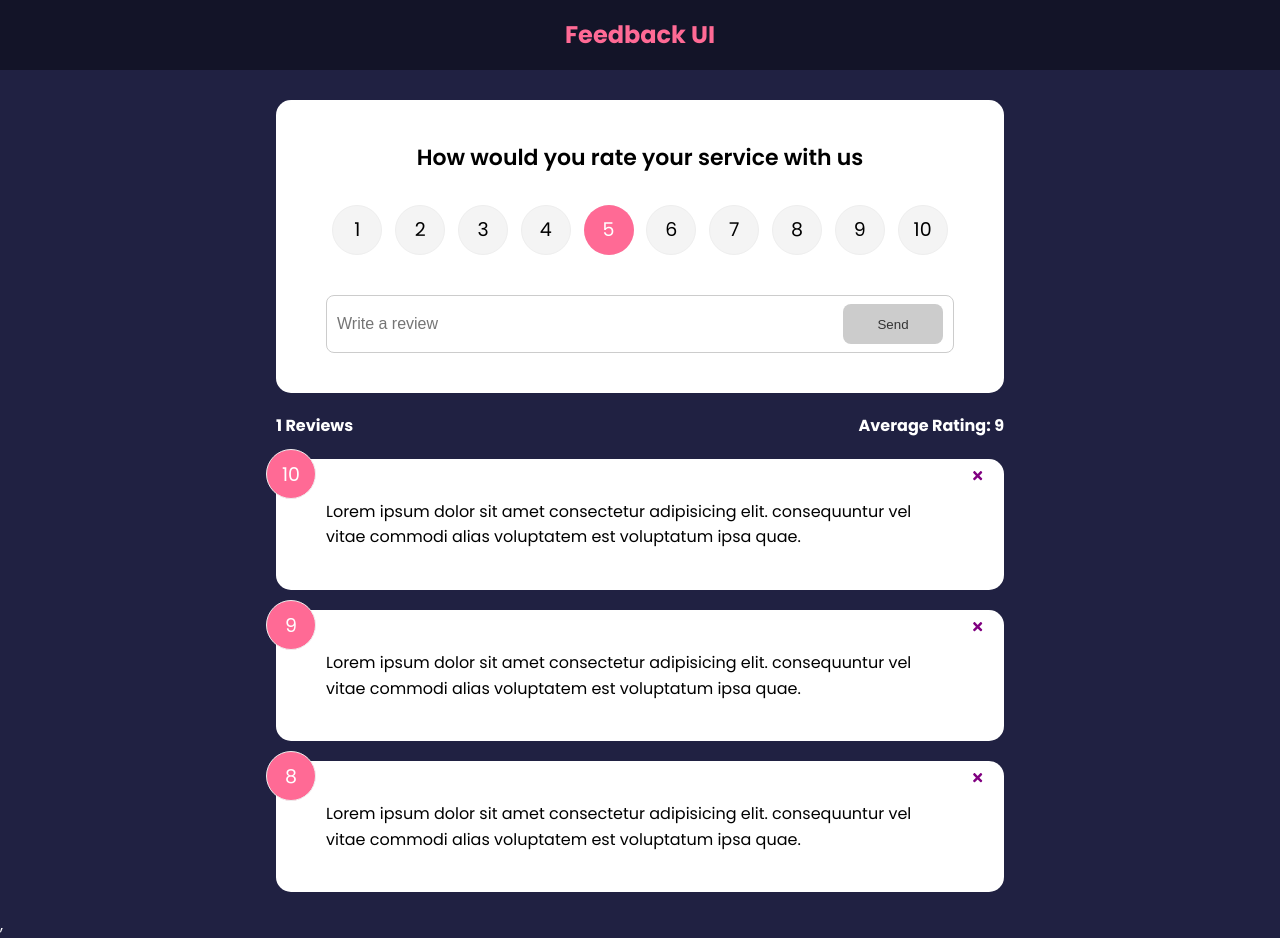
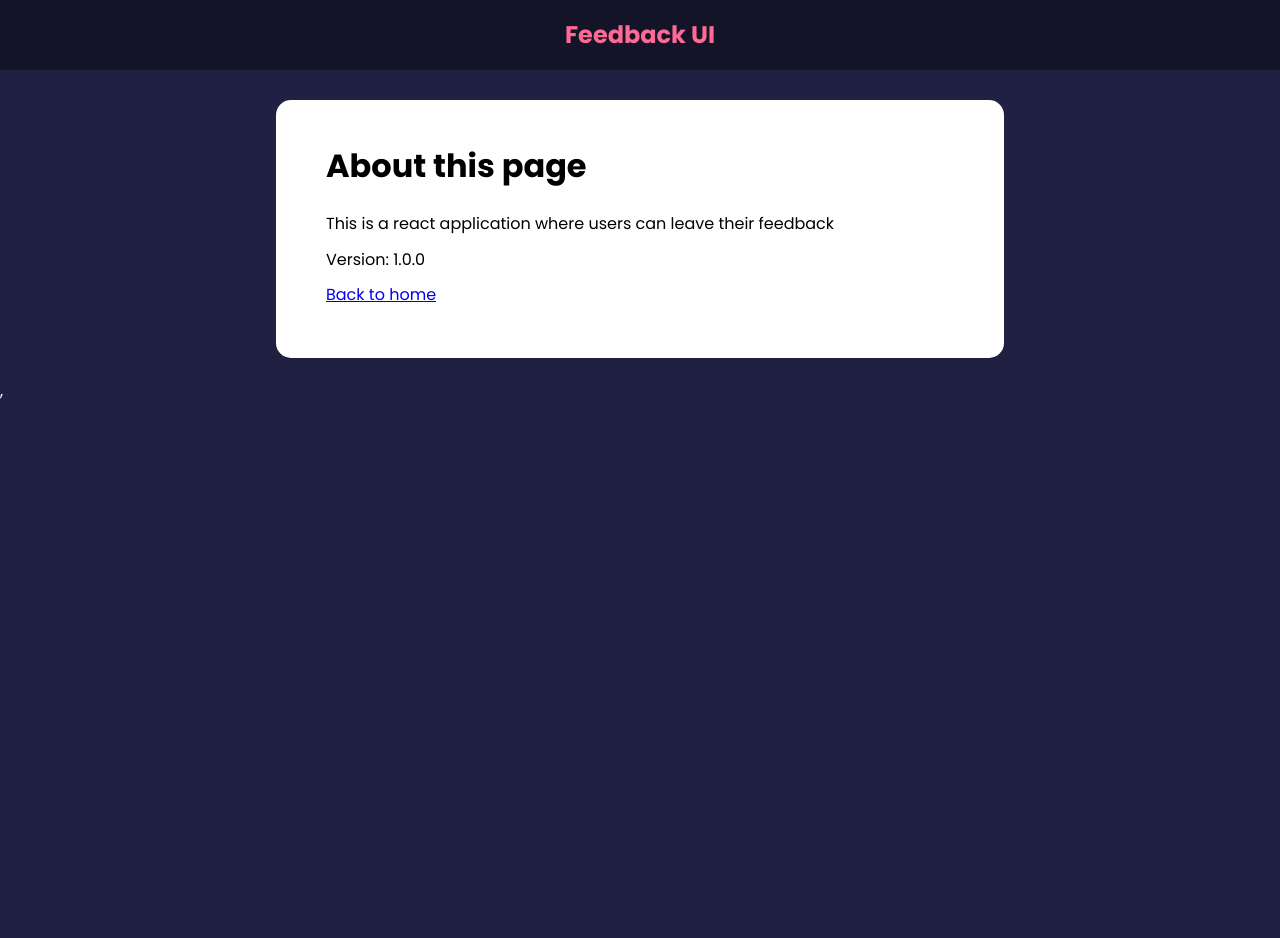
Before and after one commit to Asantowasso/React-basics, a React (Create React App) app: page /about in a window 1280 px wide. After the commit the page ends 800 px from the top, so only its background shows below. Built offline with nearby package versions, Linux system fonts and the light colour scheme.

Commit message:
configured react router version 6

```diff
--- a/package.json
+++ b/package.json
@@ -10,6 +10,7 @@
     "react": "^18.2.0",
     "react-dom": "^18.2.0",
     "react-icons": "^4.8.0",
+    "react-router-dom": "^6.11.1",
     "react-scripts": "5.0.1",
     "uuid": "^9.0.0",
     "web-vitals": "^2.1.4"
--- a/src/App.js
+++ b/src/App.js
@@ -1,45 +1,50 @@
 // Writing functions in this file will allow us to write JSX meaning we can use HTML syntax in our JavaScript
-import {v4 as uuidv4} from 'uuid'
-import {useState} from 'react'
-import Header from "./Components/Header"
-import FeedbackList from "./Components/FeedbackList"
-import FeedbackStats from "./Components/FeedbackStats"
-import FeedbackForm from './Components/FeedbackForm'
-import FeedbackData from './data/FeedbackData'
+import { v4 as uuidv4 } from "uuid";
+import { BrowserRouter as Router, Route, Routes } from "react-router-dom";
+import { useState } from "react";
+import Header from "./Components/Header";
+import FeedbackList from "./Components/FeedbackList";
+import FeedbackStats from "./Components/FeedbackStats";
+import FeedbackForm from "./Components/FeedbackForm";
+import FeedbackData from "./data/FeedbackData";
+import AboutPage from "./pages/AboutPage";
 
 function App() {
-  const [feedback, setFeedback ] = useState(FeedbackData)
+  const [feedback, setFeedback] = useState(FeedbackData);
 
   const addFeedback = (newFeedback) => {
-    newFeedback.id = uuidv4()
-    setFeedback([newFeedback, ...feedback])
-  }
+    newFeedback.id = uuidv4();
+    setFeedback([newFeedback, ...feedback]);
+  };
 
-const deleteFeedback = (id) => {
-  if(window.confirm('are you sure?')){
-    setFeedback(feedback.filter((item) => item.id !== id))
-
-  }
-
-}
+  const deleteFeedback = (id) => {
+    if (window.confirm("are you sure?")) {
+      setFeedback(feedback.filter((item) => item.id !== id));
+    }
+  };
 
   return (
-    <>
-    <Header  />
-    <div className="container">
-      <FeedbackForm handleAdd ={addFeedback}/>
-      <FeedbackStats feedback = {feedback} />
-      <FeedbackList feedback={feedback}
-      handleDelete={deleteFeedback}
-      />
-    </div>
-    </>
+    <Router>
+      <Header />
+      <div className="container">
+        <Routes>
+          <Route exact path="/" element={
+            <>
+            <FeedbackForm handleAdd={addFeedback} />
+            <FeedbackStats feedback={feedback} />
+            <FeedbackList feedback={feedback} handleDelete={deleteFeedback} />
+
+            </>
+
+          }>
+
+          </Route>
+          <Route path="/about" element={<AboutPage/>} />
+        </Routes>
+      </div>
+    </Router>
   );
 }
-
-
-
-
 
 // function App() {
 //   const title = "Blog Post";
--- /dev/null
+++ b/src/pages/AboutPage.jsx
@@ -0,0 +1,20 @@
+import Card from "../Components/shared/Card"
+
+function AboutPage() {
+  return(
+    <Card>
+      <div className="about">
+        <h1>About this page</h1>
+        <p>This is a react application where users can leave their feedback</p>
+        <p>Version: 1.0.0</p>
+
+        <p>
+          <a href="/">Back to home</a>
+        </p>
+      </div>
+    </Card>
+  )
+
+}
+
+export default AboutPage
```
Also changed, not shown: 1 other file (tests, documents, lock files or other folders).
